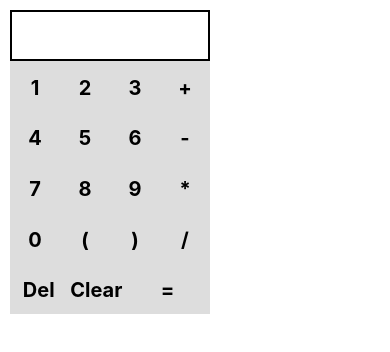
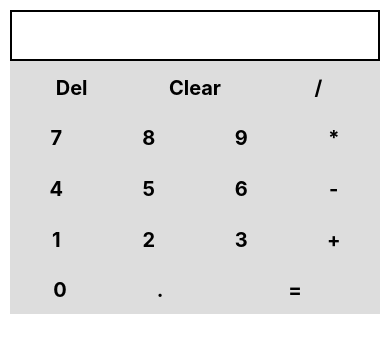
Before and after one commit to Zrmikstri/calculator, a React Native app: screen / in a window 390 px wide. Shown: the top 352 px of the page. Built offline with nearby package versions, Linux system fonts and the light colour scheme.

Commit message:
update App.js

```diff
--- a/App.js
+++ b/App.js
@@ -4,15 +4,16 @@ import React, { useState } from 'react';
 import { Text, View, TouchableOpacity, StyleSheet } from 'react-native';
 
 function evalEquation(equation) {
-	let result = '';
+	let result = equation;
 	try {
-		result = Function(`'use strict'; return (${equation})`)();
+		// result = Function(`return (${equation})`)();
+		result = eval(equation);
 	}
 	catch (error) {
 		alert(error.message + `\nPlease re-enter your equation`);
 	}
 	finally {
-		return result.toString();
+		return (Math.round(result * 100) / 100).toString();
 	}
 };
 
@@ -24,9 +25,9 @@ const Calculator = () => {
 		<View style={styles.container}>
 			<View style={styles.col}>
 
-				<View style={styles.row}>
+				<View style={{ ...styles.row, }}>
 					<Text
-						style={{ flex: 1, boderColor: 'black', borderWidth: 2, padding: 15, fontSize: 20, fontWeight: 'bold', textAlign: 'right' }}
+						style={styles.outputText}
 						accessibilityLabel='Insert your equation here'
 					>
 						{text}
@@ -34,17 +35,34 @@ const Calculator = () => {
 				</View>
 
 				<View style={styles.row}>
-					<TouchableOpacity style={styles.button} onPress={() => onPress('1')}>
-						<Text style={styles.buttonText}>1</Text>
+					<TouchableOpacity
+						style={styles.button}
+						onPress={() => { setText(text.slice(0, -1)); }}
+					>
+						<Text style={styles.buttonText}>Del</Text>
 					</TouchableOpacity>
-					<TouchableOpacity style={styles.button} onPress={() => onPress('2')}>
-						<Text style={styles.buttonText}>2</Text>
+
+					<TouchableOpacity style={styles.button} onPress={() => setText('')}>
+						<Text style={styles.buttonText}>Clear</Text>
 					</TouchableOpacity>
-					<TouchableOpacity style={styles.button} onPress={() => onPress('3')}>
-						<Text style={styles.buttonText}>3</Text>
+
+					<TouchableOpacity style={styles.button} onPress={() => onPress('/')}>
+						<Text style={styles.buttonText}>/</Text>
 					</TouchableOpacity>
-					<TouchableOpacity style={styles.button} onPress={() => onPress('+')}>
-						<Text style={styles.buttonText}>+</Text>
+				</View>
+
+				<View style={styles.row}>
+					<TouchableOpacity style={styles.button} onPress={() => onPress('7')}>
+						<Text style={styles.buttonText}>7</Text>
+					</TouchableOpacity>
+					<TouchableOpacity style={styles.button} onPress={() => onPress('8')}>
+						<Text style={styles.buttonText}>8</Text>
+					</TouchableOpacity>
+					<TouchableOpacity style={styles.button} onPress={() => onPress('9')}>
+						<Text style={styles.buttonText}>9</Text>
+					</TouchableOpacity>
+					<TouchableOpacity style={styles.button} onPress={() => onPress('*')}>
+						<Text style={styles.buttonText}>*</Text>
 					</TouchableOpacity>
 				</View>
 
@@ -64,17 +82,17 @@ const Calculator = () => {
 				</View>
 
 				<View style={styles.row}>
-					<TouchableOpacity style={styles.button} onPress={() => onPress('7')}>
-						<Text style={styles.buttonText}>7</Text>
+					<TouchableOpacity style={styles.button} onPress={() => onPress('1')}>
+						<Text style={styles.buttonText}>1</Text>
 					</TouchableOpacity>
-					<TouchableOpacity style={styles.button} onPress={() => onPress('8')}>
-						<Text style={styles.buttonText}>8</Text>
+					<TouchableOpacity style={styles.button} onPress={() => onPress('2')}>
+						<Text style={styles.buttonText}>2</Text>
 					</TouchableOpacity>
-					<TouchableOpacity style={styles.button} onPress={() => onPress('9')}>
-						<Text style={styles.buttonText}>9</Text>
+					<TouchableOpacity style={styles.button} onPress={() => onPress('3')}>
+						<Text style={styles.buttonText}>3</Text>
 					</TouchableOpacity>
-					<TouchableOpacity style={styles.button} onPress={() => onPress('*')}>
-						<Text style={styles.buttonText}>*</Text>
+					<TouchableOpacity style={styles.button} onPress={() => onPress('+')}>
+						<Text style={styles.buttonText}>+</Text>
 					</TouchableOpacity>
 				</View>
 
@@ -82,38 +100,9 @@ const Calculator = () => {
 					<TouchableOpacity style={styles.button} onPress={() => onPress('0')}>
 						<Text style={styles.buttonText}>0</Text>
 					</TouchableOpacity>
-					<TouchableOpacity style={styles.button} onPress={() => onPress('(')}>
-						<Text style={styles.buttonText}>(</Text>
+					<TouchableOpacity style={styles.button} onPress={() => onPress('.')}>
+						<Text style={styles.buttonText}>.</Text>
 					</TouchableOpacity>
-					<TouchableOpacity style={styles.button} onPress={() => onPress(')')}>
-						<Text style={styles.buttonText}>)</Text>
-					</TouchableOpacity>
-					<TouchableOpacity style={styles.button} onPress={() => onPress('/')}>
-						<Text style={styles.buttonText}>/</Text>
-					</TouchableOpacity>
-				</View>
-
-
-				{/* <View style={styles.row}>
-					{test.map(ele => (
-						<TouchableOpacity style={styles.button} onPress={() => onPress('(')}>
-							<Text style={styles.buttonText}>ele</Text>
-						</TouchableOpacity>))}
-				</View> */}
-
-
-				<View style={styles.row}>
-					<TouchableOpacity
-						style={styles.button}
-						onPress={() => { setText(text.slice(0, -1)); }}
-					>
-						<Text style={styles.buttonText}>Del</Text>
-					</TouchableOpacity>
-
-					<TouchableOpacity style={styles.button} onPress={() => setText('')}>
-						<Text style={styles.buttonText}>Clear</Text>
-					</TouchableOpacity>
-
 					<TouchableOpacity
 						style={styles.equalButton}
 						onPress={() => { setText(evalEquation(text)); }}
@@ -129,8 +118,19 @@ const Calculator = () => {
 const styles = StyleSheet.create({
 	container: {
 		padding: 10,
-		width: 200,
+		justifyContent: 'center'
+	},
+	outputDisplay: {
 
+	},
+	outputText: {
+		flex: 1,
+		boderColor: 'black',
+		borderWidth: 2,
+		padding: 15,
+		fontSize: 20,
+		fontWeight: 'bold',
+		textAlign: 'right'
 	},
 	row: {
 		flex: 1,
@@ -138,7 +138,7 @@ const styles = StyleSheet.create({
 		justifyContent: 'flex-start',
 	},
 	col: {
-		width: 200,
+		width: '100%',
 		flexDirection: 'column',
 		justifyContent: 'flex-start',
 	},
```
